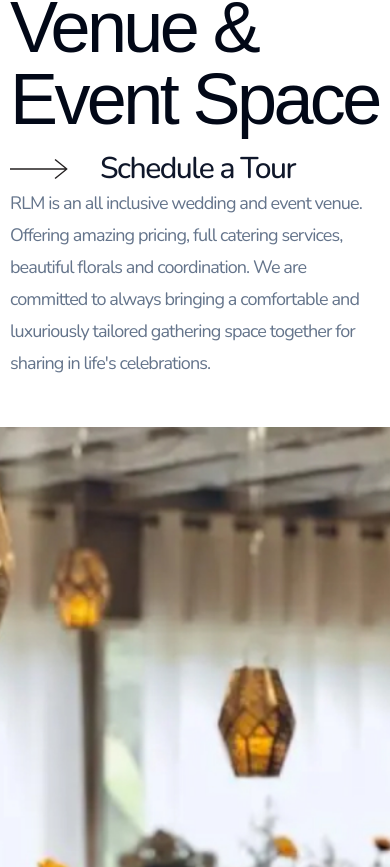
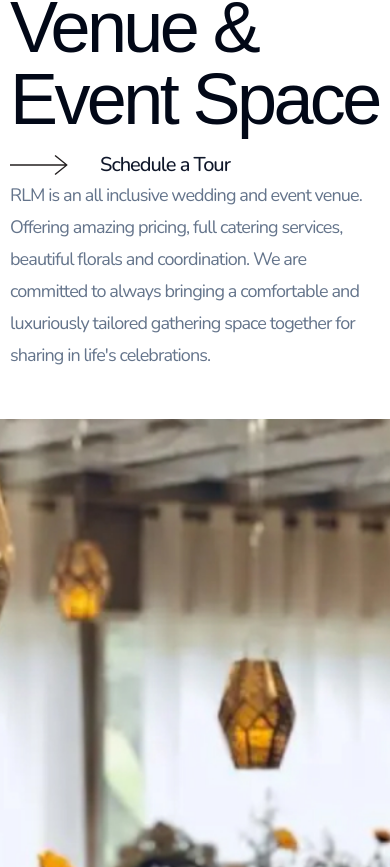
Before and after one commit to Dillonzellis/rlmaffairs-v4, a Next.js app: page / in a window 390 px wide. Shown: the part 937-1804 px from the top of the page. Built offline with nearby package versions, Linux system fonts and the light colour scheme; a web font is replaced by a local one.

Commit message:
style: add responsive to lg button variant

```diff
--- a/src/components/ui/button.tsx
+++ b/src/components/ui/button.tsx
@@ -28,7 +28,7 @@ const buttonVariants = cva(
       },
       fontSize: {
         default: "text-sm",
-        lg: "text-3xl",
+        lg: "text-xl md:text-3xl",
       },
     },
     defaultVariants: {
```
